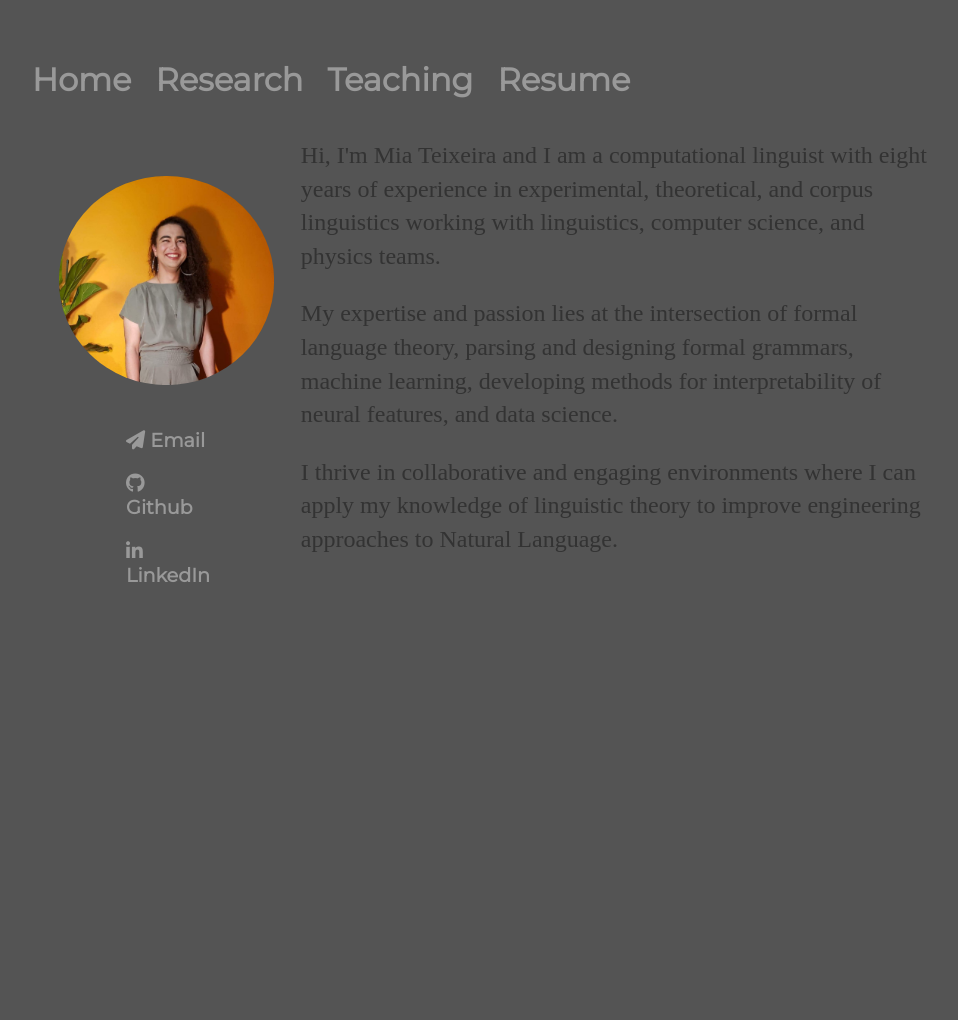
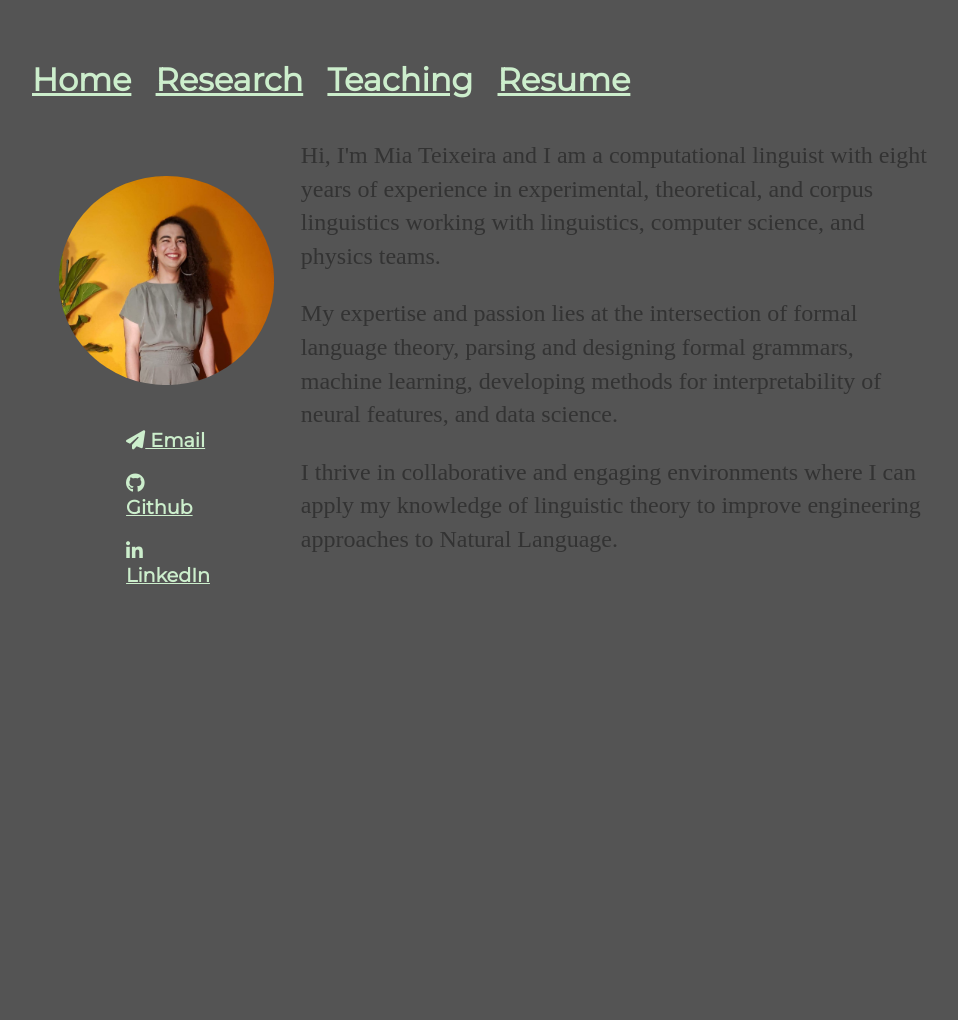
Before and after one commit to miateixeira/miateixeira.github.io, a Jekyll site: the page built from index.html, in a window 1280 px wide. Shown: the whole page, without its empty margins (160-1118 px from the left). Built offline with Jekyll 4.4.1, drawn with Linux system fonts in a browser that asks for light colours; nearby versions of some CDN libraries.

Commit message:
change link color

```diff
--- a/css/main.css
+++ b/css/main.css
@@ -21,7 +21,7 @@ div.sidebar ul {
   width: 30%;
   margin-left: 35%;
 }
-/* nav ul li, footer ul li { */
+
 nav ul li {
   display: inline;
   margin-right: 20px;
@@ -34,12 +34,13 @@ div.sidebar ul li {
 }
 
 a {
-  text-decoration: none;
-  color: #999;
+  /* text-decoration: none; */
+  color: #cec;
 }
 
 a:hover {
-  text-decoration: underline;
+  /* text-decoration: underline; */
+  color: #999;
 }
 
 h1 {
```
